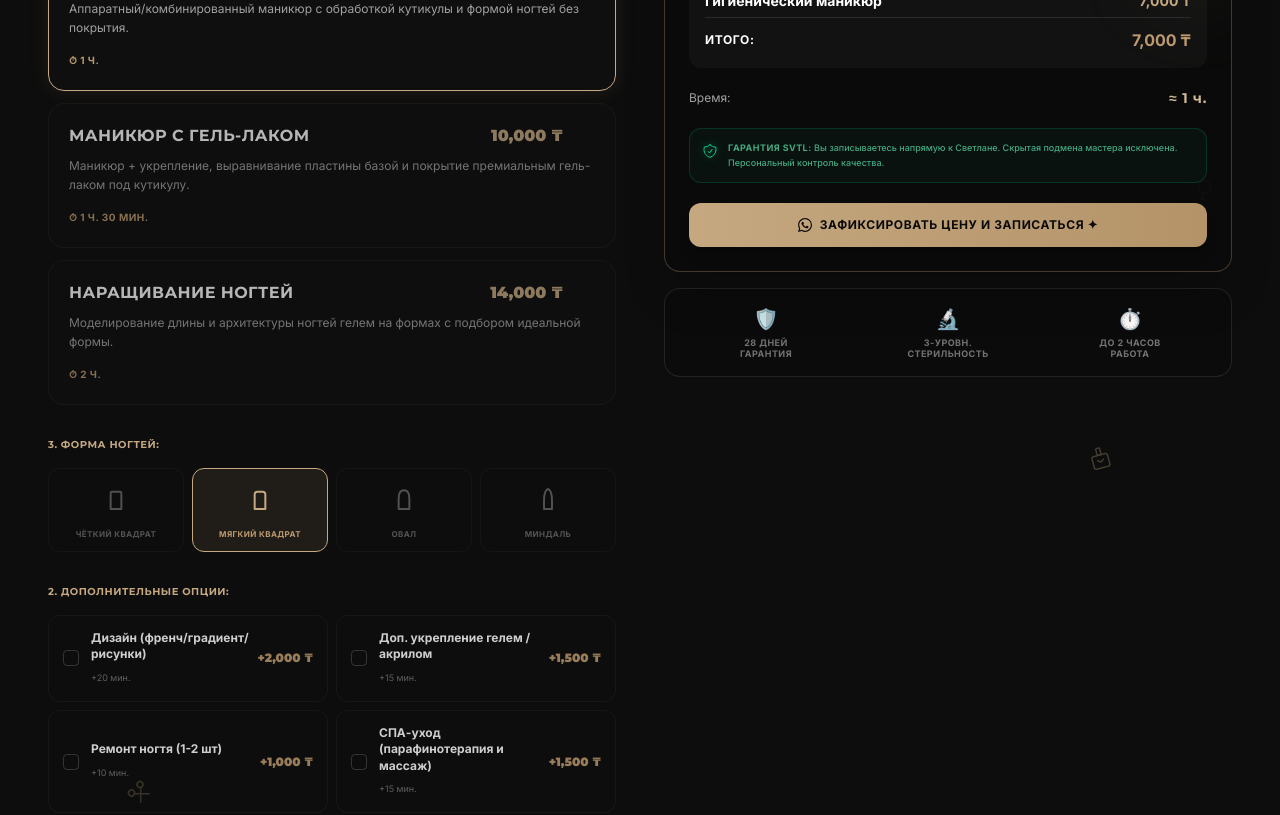
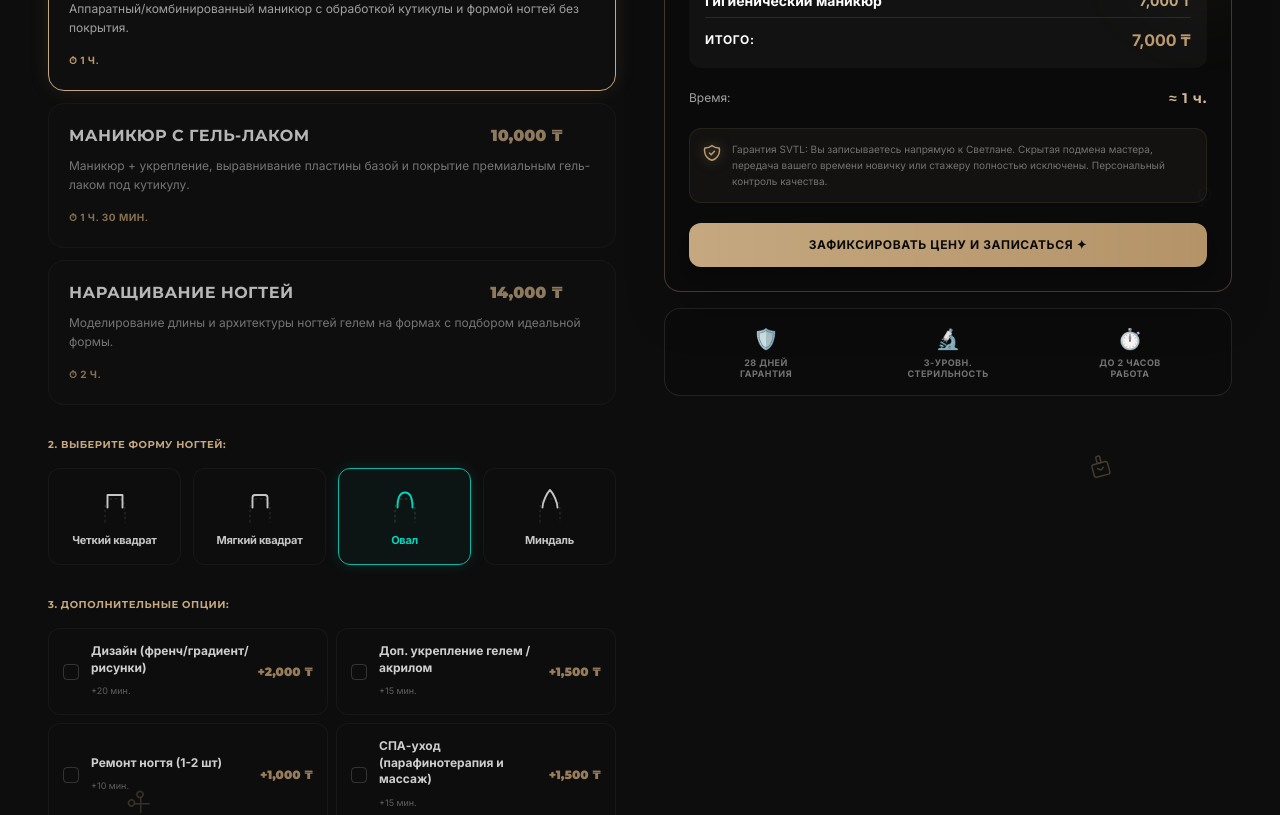
Before and after one commit to COMBINATORR/Nail-Master, a React (Vite) app: page / in a window 1280 px wide. Shown: the part 1700-2515 px from the top of the page. Built offline with nearby package versions, Linux system fonts and the light colour scheme.

Commit message:
feat: add visit mode switch, interactive nail shape selector, whatsapp dynamic cta, and guarantee indicator

```diff
--- a/src/App.jsx
+++ b/src/App.jsx
@@ -166,6 +166,13 @@ const SectionLabel = ({ text }) => (
   </div>
 );
 
+const nailShapes = [
+  { id: 'sharp_square', nameRu: 'Четкий квадрат', nameKk: 'Анық квадрат', path: "M10,18 L10,8 L22,8 L22,18" },
+  { id: 'soft_square', nameRu: 'Мягкий квадрат', nameKk: 'Жұмсақ квадрат', path: "M10,18 L10,10 Q10,8 12,8 L20,8 Q22,8 22,10 L22,18" },
+  { id: 'oval', nameRu: 'Овал', nameKk: 'Овал', path: "M10,18 C10,11 12,6 16,6 C20,6 22,11 22,18" },
+  { id: 'almond', nameRu: 'Миндаль', nameKk: 'Миндаль', path: "M10,18 C10,14 13,7 16,4 C19,7 22,14 22,18" },
+];
+
 export default function App() {
   const [lang, setLang] = useState(() => localStorage.getItem('svtl-lang') || 'ru');
   const [theme, setTheme] = useState(() => localStorage.getItem('svtl-theme') || 'dark');
@@ -175,6 +182,8 @@ export default function App() {
   const [showModal, setShowModal] = useState(false);
   const [isSubmitting, setIsSubmitting] = useState(false);
   const [showLangPopup, setShowLangPopup] = useState(false);
+  const [nailShape, setNailShape] = useState('oval');
+  const [visitMode, setVisitMode] = useState('relax');
   const langPopupRef = useRef(null);
   const categories = {
     manicure: {
@@ -252,8 +261,6 @@ export default function App() {
   const [activeCategory, setActiveCategory] = useState('manicure');
   const [selectedServiceId, setSelectedServiceId] = useState('classic');
   const [selectedOptions, setSelectedOptions] = useState([]);
-  const [nailShape, setNailShape] = useState('softSquare');
-  const [visitMode, setVisitMode] = useState('relax');
 
   useEffect(() => {
     if (categories[activeCategory]) {
@@ -440,7 +447,8 @@ export default function App() {
       servicesTotalPrice: "Стоимость",
       servicesTotalTime: "Время",
       servicesSelectedPreview: "Ваш визит",
-      serviceCta: "Зафиксировать расчет и записаться",
+      serviceCta: "Зафиксировать цену и записаться",
+      guaranteeIndicatorText: "Гарантия SVTL: Вы записываетесь напрямую к Светлане. Скрытая подмена мастера, передача вашего времени новичку или стажеру полностью исключены. Персональный контроль качества.",
       guaranteesTitle: "ГАРАНТИИ",
       guaranteesSubtitle: "Вы защищены моими личными стандартами качества",
       g1Title: "Личная ответственность", g1Desc: "Вы записываетесь лично ко мне. Я отвечаю за каждый этап процедуры и ваш комфорт.",
@@ -544,7 +552,8 @@ export default function App() {
       servicesTotalPrice: "Құны",
       servicesTotalTime: "Уақыты",
       servicesSelectedPreview: "Сіздің сеанс",
-      serviceCta: "Есептеуді бекіту және жазылу",
+      serviceCta: "Бағаны бекіту және жазылу",
+      guaranteeIndicatorText: "SVTL кепілдігі: Сіз тікелей Светланаға жазыласыз. Шеберді жасырын ауыстыру, сіздің уақытыңызды жаңадан бастаушыға немесе стажерға беру мүлдем мүмкін емес. Жеке сапа бақылауы.",
       guaranteesTitle: "КЕПІЛДІКТЕР",
       guaranteesSubtitle: "Сіз менің жеке сапа стандарттарыммен қорғалғансыз",
       g1Title: "Жеке жауапкершілік", g1Desc: "Сіз тікелей маған жазыласыз. Мен процедураның әрбір кезеңі мен жайлылығыңыз үшін жауап беремін.",
@@ -824,25 +833,36 @@ export default function App() {
   };
   const toggleOption = (id) => setSelectedOptions(p => p.includes(id) ? p.filter(x => x !== id) : [...p, id]);
 
-  const nailShapeLabels = {
-    ru: { square: 'Чёткий квадрат', softSquare: 'Мягкий квадрат', oval: 'Овал', almond: 'Миндаль' },
-    kk: { square: 'Нақты шаршы', softSquare: 'Жұмсақ шаршы', oval: 'Овал', almond: 'Бадам' }
-  };
-  const visitModeLabels = {
-    ru: { relax: 'Relax-визит в тишине', chat: 'С душевной беседой' },
-    kk: { relax: 'Тыныш демалыс', chat: 'Жылы сөйлесу' }
-  };
-
-  const getWAMessage = () => {
+  const generateWhatsAppText = (includeNameAndPhone = false) => {
     const categoryName = t[catObj.nameKey];
-    const sn = t[baseServiceObj.nameKey];
-    const ol = selectedOptions.map(id => t[catObj.options.find(o => o.id === id).nameKey]).join(', ');
-    const shapeName = nailShapeLabels[lang][nailShape];
-    const modeName = visitModeLabels[lang][visitMode];
-    const servicesList = `${sn}${ol ? ', ' + ol : ''}`;
-    return lang === 'ru'
-      ? `Салем! Хочу записаться в SVTL Nails & Aesthetic.\n\n💅 Услуги: ${servicesList}\n💎 Форма ногтей: ${shapeName}\n☕ Режим визита: ${modeName}\n💰 Фиксированная цена: ${totalPrice.toLocaleString()} ₸`
-      : `Сәлем! SVTL Nails & Aesthetic студиясына жазылғым келеді.\n\n💅 Қызметтер: ${servicesList}\n💎 Тырнақ пішіні: ${shapeName}\n☕ Сеанс режимі: ${modeName}\n💰 Бекітілген баға: ${totalPrice.toLocaleString()} ₸`;
+    const baseServiceName = t[baseServiceObj.nameKey];
+    const optionNames = selectedOptions.map(id => t[catObj.options.find(o => o.id === id).nameKey]);
+    const allServicesText = [baseServiceName, ...optionNames].join(' + ');
+
+    const shapeObj = nailShapes.find(s => s.id === nailShape);
+    const shapeText = activeCategory !== 'sugaring'
+      ? (lang === 'ru' ? shapeObj?.nameRu : shapeObj?.nameKk)
+      : (lang === 'ru' ? 'Не требуется' : 'Қажет емес');
+
+    const modeText = visitMode === 'relax'
+      ? (lang === 'ru' ? 'Relax-визит в тишине' : 'Тыныштықтағы Relax')
+      : (lang === 'ru' ? 'С душевной беседой' : 'Жылы сұхбат');
+
+    let msg = `Салем! Хочу записаться в SVTL Nails & Aesthetic.\n` +
+      `Услуги: ${allServicesText} (${categoryName})\n` +
+      `Форма ногтей: ${shapeText}\n` +
+      `Режим визита: ${modeText}\n` +
+      `Фиксированная цена: ${totalPrice.toLocaleString()} ₸.`;
+
+    if (includeNameAndPhone && name) {
+      msg += `\nИмя: ${name}\nТелефон: ${phone}`;
+    }
+    return msg;
+  };
+
+  const handleCalculatorCta = () => {
+    const waUrl = `https://wa.me/77016698086?text=${encodeURIComponent(generateWhatsAppText(false))}`;
+    window.open(waUrl, '_blank', 'noopener,noreferrer');
   };
 
   const handleSubmit = (e) => {
@@ -854,7 +874,7 @@ export default function App() {
 
   const handleModalClose = () => {
     setShowModal(false);
-    window.open(`https://wa.me/77016698086?text=${encodeURIComponent(getWAMessage())}`, '_blank', 'noopener,noreferrer');
+    window.open(`https://wa.me/77016698086?text=${encodeURIComponent(generateWhatsAppText(true))}`, '_blank', 'noopener,noreferrer');
     setName(''); setPhone('');
   };
 
@@ -1095,41 +1115,64 @@ export default function App() {
                 </div>
               </div>
 
-              {/* Nail Shape Picker */}
+              {/* Desired Nail Shape Selection */}
+              {activeCategory !== 'sugaring' && (
                 <div>
                   <h3 className="font-display font-bold text-[10px] uppercase tracking-wider text-bronze-500 mb-4">
-                  {lang === 'ru' ? '3. Форма ногтей:' : '3. Тырнақ пішіні:'}
+                    {lang === 'ru' ? '2. Выберите форму ногтей:' : '2. Тырнақ пішінін таңдаңыз:'}
                   </h3>
-                <div className="grid grid-cols-4 gap-2">
-                  {[
-                    { id: 'square', svgPath: 'M8 18 L8 6 Q8 5 9 5 L15 5 Q16 5 16 6 L16 18 Z', label: nailShapeLabels[lang].square },
-                    { id: 'softSquare', svgPath: 'M8 18 L8 7 Q8 5 10 5 L14 5 Q16 5 16 7 L16 18 Z', label: nailShapeLabels[lang].softSquare },
-                    { id: 'oval', svgPath: 'M8 18 L8 10 Q8 4 12 4 Q16 4 16 10 L16 18 Z', label: nailShapeLabels[lang].oval },
-                    { id: 'almond', svgPath: 'M9 18 L9 12 Q9 4 12 3 Q15 4 15 12 L15 18 Z', label: nailShapeLabels[lang].almond },
-                  ].map(shape => {
+                  <div className="grid grid-cols-2 sm:grid-cols-4 gap-3">
+                    {nailShapes.map((shape) => {
                       const isActive = nailShape === shape.id;
                       return (
-                      <button key={shape.id} type="button" onClick={() => setNailShape(shape.id)}
-                        className={`flex flex-col items-center gap-2 border rounded-xl py-3 px-1 cursor-pointer transition-all duration-200
+                        <div
+                          key={shape.id}
+                          onClick={() => setNailShape(shape.id)}
+                          className={`border rounded-xl p-4 cursor-pointer transition-all duration-300 flex flex-col items-center justify-between text-center
+                            ${isDark ? 'bg-charcoal-900/30' : 'bg-white/60'}
                             ${isActive
-                            ? 'border-bronze-500 bg-bronze-500/10'
-                            : `${borderSubtle} ${isDark ? 'bg-charcoal-900/30 hover:bg-charcoal-900/60' : 'bg-white/60 hover:bg-white'} opacity-70 hover:opacity-100`}`}>
-                        <svg viewBox="0 0 24 24" fill="none" className="w-8 h-10"
-                          stroke={isActive ? '#c5a880' : isDark ? 'rgba(255,255,255,0.4)' : 'rgba(0,0,0,0.35)'}
-                          strokeWidth="1.5" strokeLinecap="round" strokeLinejoin="round">
-                          <path d={shape.svgPath} />
-                        </svg>
-                        <span className={`text-[8px] font-bold uppercase tracking-wider leading-tight text-center transition-colors duration-200
-                          ${isActive ? 'text-bronze-400' : textMuted}`}>{shape.label}</span>
-                      </button>
+                              ? 'border-teal-500 text-teal-400 bg-teal-500/5 shadow-[0_0_15px_rgba(20,184,166,0.15)]'
+                              : `${borderSubtle} opacity-80 hover:opacity-100`
+                            }`}
+                        >
+                          {/* SVG Nail shape */}
+                          <svg width="40" height="40" viewBox="0 0 32 32" className="mb-2">
+                            {/* Finger contour */}
+                            <path
+                              d="M8,30 C8,20 8,16 9,14 C10,12 11,11 16,11 C21,11 22,12 23,14 C24,16 24,20 24,30"
+                              fill="none"
+                              stroke={isDark ? "rgba(255,255,255,0.15)" : "rgba(0,0,0,0.1)"}
+                              strokeWidth="1"
+                              strokeDasharray="2 2"
+                            />
+                            {/* Nail tip outline */}
+                            <path
+                              d={shape.path}
+                              fill="none"
+                              stroke="currentColor"
+                              strokeWidth="1.5"
+                              strokeLinecap="round"
+                              strokeLinejoin="round"
+                            />
+                          </svg>
+                          <span className="text-[11px] font-bold tracking-tight leading-snug">
+                            {lang === 'ru' ? shape.nameRu : shape.nameKk}
+                          </span>
+                        </div>
                       );
                     })}
                   </div>
                 </div>
+              )}
 
               {/* Extra options */}
               <div>
-                <h3 className="font-display font-bold text-[10px] uppercase tracking-wider text-bronze-500 mb-4">{t.servicesSelectOptions}</h3>
+                <h3 className="font-display font-bold text-[10px] uppercase tracking-wider text-bronze-500 mb-4">
+                  {activeCategory !== 'sugaring'
+                    ? (lang === 'ru' ? '3. Дополнительные опции:' : '3. Қосымша опциялар:')
+                    : t.servicesSelectOptions
+                  }
+                </h3>
                 <div className="grid grid-cols-1 sm:grid-cols-2 lg:grid-cols-1 xl:grid-cols-2 gap-2">
                   {catObj.options.map((opt) => {
                     const isChecked = selectedOptions.includes(opt.id);
@@ -1188,23 +1231,19 @@ export default function App() {
                   <span className="font-display font-bold text-bronze-300 text-sm tracking-wider">≈ {fmtTime(totalTime)}</span>
                 </div>
 
-                {/* SVTL Guarantee Badge */}
-                <div className={`flex items-start gap-2.5 border ${ isDark ? 'border-emerald-500/20 bg-emerald-500/5' : 'border-emerald-600/20 bg-emerald-50/50' } rounded-xl p-3 mb-5`}>
-                  <div className="flex-shrink-0 mt-0.5">
-                    <svg viewBox="0 0 24 24" fill="none" strokeWidth={1.5} stroke="currentColor" className="w-4 h-4 text-emerald-400" style={{filter:'drop-shadow(0 0 4px rgba(52,211,153,0.5))'}}>
-                      <path strokeLinecap="round" strokeLinejoin="round" d="M9 12.75L11.25 15 15 9.75m-3-7.036A11.959 11.959 0 013.598 6 11.99 11.99 0 003 9.749c0 5.592 3.824 10.29 9 11.623 5.176-1.332 9-6.03 9-11.622 0-1.31-.21-2.571-.598-3.751h-.152c-3.196 0-6.1-1.248-8.25-3.285z" />
-                    </svg>
-                  </div>
-                  <p className={`text-[9px] leading-relaxed ${ isDark ? 'text-emerald-300/70' : 'text-emerald-700/80' } font-medium`}>
-                    <span className="font-bold uppercase tracking-wider">Гарантия SVTL:</span> Вы записываетесь напрямую к Светлане. Скрытая подмена мастера исключена. Персональный контроль качества.
+                {/* Legal and Personal Guarantee Badge */}
+                <div className="flex gap-2.5 items-start p-3 border border-bronze-500/10 bg-bronze-500/5 rounded-xl mb-5">
+                  <svg className="w-5 h-5 text-bronze-400 drop-shadow-[0_0_6px_rgba(197,168,128,0.5)] flex-shrink-0 mt-0.5" fill="none" viewBox="0 0 24 24" stroke="currentColor" strokeWidth={1.8}>
+                    <path strokeLinecap="round" strokeLinejoin="round" d="M9 12l2 2 4-4m5.618-4.016A11.955 11.955 0 0112 2.944a11.955 11.955 0 01-8.618 3.04A12.02 12.02 0 003 9c0 5.591 3.824 10.29 9 11.622 5.176-1.332 9-6.03 9-11.622 0-1.042-.133-2.052-.382-3.016z" />
+                  </svg>
+                  <p className={`${textMuted} text-[10px] leading-relaxed font-sans`}>
+                    {t.guaranteeIndicatorText}
                   </p>
                 </div>
 
-                <button
-                  onClick={() => window.open(`https://wa.me/77016698086?text=${encodeURIComponent(getWAMessage())}`, '_blank', 'noopener,noreferrer')}
-                  className="w-full bg-gradient-to-r from-bronze-500 to-bronze-600 hover:from-bronze-600 hover:to-bronze-700 text-charcoal-950 py-3.5 rounded-xl font-bold tracking-wider uppercase text-xs transition-all duration-300 shadow-lg flex items-center justify-center gap-2">
-                  <svg viewBox="0 0 24 24" fill="currentColor" className="w-3.5 h-3.5"><path d="M17.472 14.382c-.297-.149-1.758-.867-2.03-.967-.273-.099-.471-.148-.67.15-.197.297-.767.966-.94 1.164-.173.199-.347.223-.644.075-.297-.15-1.255-.463-2.39-1.475-.883-.788-1.48-1.761-1.653-2.059-.173-.297-.018-.458.13-.606.134-.133.298-.347.446-.52.149-.174.198-.298.298-.497.099-.198.05-.371-.025-.52-.075-.149-.669-1.612-.916-2.207-.242-.579-.487-.5-.669-.51-.173-.008-.371-.01-.57-.01-.198 0-.52.074-.792.372-.272.297-1.04 1.016-1.04 2.479 0 1.462 1.065 2.875 1.213 3.074.149.198 2.096 3.2 5.077 4.487.709.306 1.262.489 1.694.625.712.227 1.36.195 1.871.118.571-.085 1.758-.719 2.006-1.413.248-.694.248-1.289.173-1.413-.074-.124-.272-.198-.57-.347m-5.421 7.403h-.004a9.87 9.87 0 01-5.031-1.378l-.361-.214-3.741.982.998-3.648-.235-.374a9.86 9.86 0 01-1.51-5.26c.001-5.45 4.436-9.884 9.888-9.884 2.64 0 5.122 1.03 6.988 2.898a9.825 9.825 0 012.893 6.994c-.003 5.45-4.437 9.884-9.885 9.884m8.413-18.297A11.815 11.815 0 0012.05 0C5.495 0 .16 5.335.157 11.892c0 2.096.547 4.142 1.588 5.945L.057 24l6.305-1.654a11.882 11.882 0 005.683 1.448h.005c6.554 0 11.89-5.335 11.893-11.893a11.821 11.821 0 00-3.48-8.413z"/></svg>
-                  {lang === 'ru' ? 'Зафиксировать цену и записаться' : 'Бағаны бекіту және жазылу'} ✦
+                <button onClick={handleCalculatorCta}
+                  className="w-full bg-gradient-to-r from-bronze-500 to-bronze-600 hover:from-bronze-600 hover:to-bronze-700 text-charcoal-950 py-3.5 rounded-xl font-bold tracking-wider uppercase text-xs transition-all duration-300 shadow-lg">
+                  {t.serviceCta} ✦
                 </button>
               </div>
 
@@ -1663,37 +1702,42 @@ export default function App() {
                   className={`${isDark ? 'bg-charcoal-900 border-white/10 text-white placeholder-neutral-500' : 'bg-charcoal-50 border-charcoal-200 text-charcoal-800 placeholder-charcoal-400'} border rounded-xl px-4 py-3.5 text-sm focus:outline-none focus:border-bronze-500 transition-all w-full`} />
 
                 {/* Visit Mode Segmented Control */}
-                <div>
-                  <p className={`text-[9px] uppercase tracking-wider font-bold ${textMuted} mb-2`}>
-                    {lang === 'ru' ? 'Режим визита:' : 'Сеанс режимі:'}
-                  </p>
-                  <div className={`flex rounded-xl border ${border} overflow-hidden ${isDark ? 'bg-charcoal-900/60' : 'bg-charcoal-50'} p-1 gap-1`}>
-                    {[
-                      { id: 'relax', icon: (
-                        <svg viewBox="0 0 24 24" fill="none" stroke="currentColor" strokeWidth={1.8} strokeLinecap="round" strokeLinejoin="round" className="w-3.5 h-3.5 flex-shrink-0">
-                          <path d="M9 19c-5 1.5-5-2.5-7-3m14 6v-3.87a3.37 3.37 0 0 0-.94-2.61c3.14-.35 6.44-1.54 6.44-7A5.44 5.44 0 0 0 20 4.77 5.07 5.07 0 0 0 19.91 1S18.73.65 16 2.48a13.38 13.38 0 0 0-7 0C6.27.65 5.09 1 5.09 1A5.07 5.07 0 0 0 5 4.77a5.44 5.44 0 0 0-1.5 3.78c0 5.42 3.3 6.61 6.44 7A3.37 3.37 0 0 0 9 18.13V22" />
-                        </svg>
-                      ), label: visitModeLabels[lang].relax },
-                      { id: 'chat', icon: (
-                        <svg viewBox="0 0 24 24" fill="none" stroke="currentColor" strokeWidth={1.8} strokeLinecap="round" strokeLinejoin="round" className="w-3.5 h-3.5 flex-shrink-0">
-                          <path d="M21 15a2 2 0 0 1-2 2H7l-4 4V5a2 2 0 0 1 2-2h14a2 2 0 0 1 2 2z" />
-                        </svg>
-                      ), label: visitModeLabels[lang].chat },
-                    ].map(opt => {
-                      const isActive = visitMode === opt.id;
-                      return (
-                        <button key={opt.id} type="button" onClick={() => setVisitMode(opt.id)}
-                          className={`flex-1 flex items-center justify-center gap-1.5 py-2.5 px-2 rounded-lg text-[9px] font-bold uppercase tracking-wider transition-all duration-200
-                            ${ isActive
-                              ? `${isDark ? 'bg-white/10 text-white' : 'bg-white text-charcoal-900'} shadow-sm`
-                              : `text-transparent bg-clip-text ${ isDark ? 'text-neutral-500 hover:text-neutral-300' : 'text-charcoal-400 hover:text-charcoal-600' } hover:bg-white/5`
+                <div className="space-y-2 py-1">
+                  <span className={`block font-display font-bold text-[9px] uppercase tracking-wider ${textMuted} mb-1.5`}>
+                    {lang === 'ru' ? 'Режим визита:' : 'Визит форматы:'}
+                  </span>
+                  <div className={`grid grid-cols-2 p-1 gap-1 rounded-xl ${isDark ? 'bg-charcoal-900/50 border border-white/5' : 'bg-charcoal-50 border border-charcoal-150'}`}>
+                    <button
+                      type="button"
+                      onClick={() => setVisitMode('relax')}
+                      className={`flex items-center justify-center gap-2 py-3 px-3 rounded-lg text-[11px] font-bold transition-all duration-200 cursor-pointer
+                        ${visitMode === 'relax'
+                          ? `${isDark ? 'bg-white text-charcoal-950 shadow-md' : 'bg-charcoal-950 text-white shadow-md'}`
+                          : `${isDark ? 'text-neutral-400 hover:text-white' : 'text-charcoal-600 hover:text-charcoal-900'} bg-transparent opacity-70 hover:opacity-100`
                         }`}
-                          style={ isActive ? {} : { color: isDark ? 'rgba(255,255,255,0.35)' : 'rgba(0,0,0,0.35)' } }>
-                          {opt.icon}
-                          <span className="leading-tight text-center">{opt.label}</span>
+                    >
+                      {/* Moon Icon */}
+                      <svg className="w-3.5 h-3.5" fill="none" viewBox="0 0 24 24" stroke="currentColor" strokeWidth={2}>
+                        <path strokeLinecap="round" strokeLinejoin="round" d="M20.354 15.354A9 9 0 018.646 3.646 9.003 9.003 0 0012 21a9.003 9.003 0 008.354-5.646z" />
+                      </svg>
+                      <span>{lang === 'ru' ? 'Relax в тишине' : 'Тыныштықтағы Relax'}</span>
                     </button>
-                      );
-                    })}
+
+                    <button
+                      type="button"
+                      onClick={() => setVisitMode('talk')}
+                      className={`flex items-center justify-center gap-2 py-3 px-3 rounded-lg text-[11px] font-bold transition-all duration-200 cursor-pointer
+                        ${visitMode === 'talk'
+                          ? `${isDark ? 'bg-white text-charcoal-950 shadow-md' : 'bg-charcoal-950 text-white shadow-md'}`
+                          : `${isDark ? 'text-neutral-400 hover:text-white' : 'text-charcoal-600 hover:text-charcoal-900'} bg-transparent opacity-70 hover:opacity-100`
+                        }`}
+                    >
+                      {/* Bubble Icon */}
+                      <svg className="w-3.5 h-3.5" fill="none" viewBox="0 0 24 24" stroke="currentColor" strokeWidth={2}>
+                        <path strokeLinecap="round" strokeLinejoin="round" d="M8 12h.01M12 12h.01M16 12h.01M21 12c0 4.418-4.03 8-9 8a9.863 9.863 0 01-4.255-.949L3 20l1.395-3.72C3.512 15.042 3 13.574 3 12c0-4.418 4.03-8 9-8s9 3.582 9 8z" />
+                      </svg>
+                      <span>{lang === 'ru' ? 'Душевная беседа' : 'Жылы сұхбат'}</span>
+                    </button>
                   </div>
                 </div>
 
```
Lines whose indentation alone changed are shown as unchanged.
